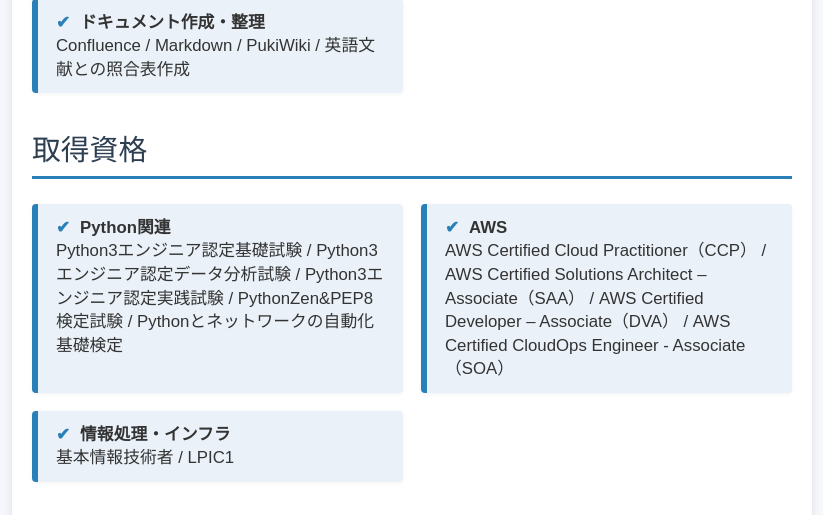
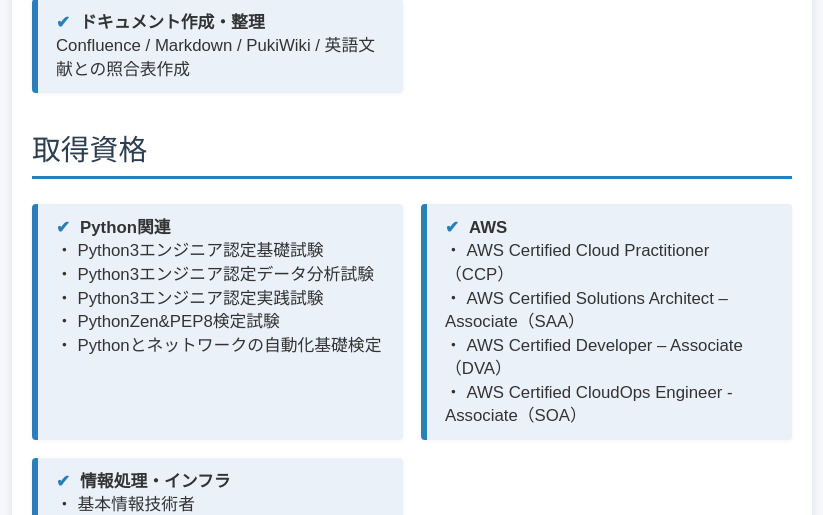
Before and after one commit to TechCat-Hello/portfolio-site, a Django app: page / in a window 1280 px wide. Shown: the part 1371-1886 px from the top of the page, without its empty margins (228-1051 px from the left). Run offline with Django 5.2, Linux system fonts and the light colour scheme.

Commit message:
Refine qualifications list

```diff
--- a/templates/home.html
+++ b/templates/home.html
@@ -40,21 +40,21 @@
         <h2>取得資格</h2>
         <ul class="skills-list">
             <li><strong>Python関連</strong><br>
-                Python3エンジニア認定基礎試験 /
-                Python3エンジニア認定データ分析試験 /
-                Python3エンジニア認定実践試験 /
-                PythonZen&PEP8検定試験 /
-                Pythonとネットワークの自動化基礎検定
+                ・ Python3エンジニア認定基礎試験<br>
+                ・ Python3エンジニア認定データ分析試験<br>
+                ・ Python3エンジニア認定実践試験<br>
+                ・ PythonZen&PEP8検定試験<br>
+                ・ Pythonとネットワークの自動化基礎検定
             </li>
             <li><strong>AWS</strong><br>
-                AWS Certified Cloud Practitioner（CCP） /
-                AWS Certified Solutions Architect – Associate（SAA） /
-                AWS Certified Developer – Associate（DVA） /
-                AWS Certified CloudOps Engineer - Associate（SOA）
+                ・ AWS Certified Cloud Practitioner（CCP）<br>
+                ・ AWS Certified Solutions Architect – Associate（SAA）<br>
+                ・ AWS Certified Developer – Associate（DVA）<br>
+                ・ AWS Certified CloudOps Engineer - Associate（SOA）
             </li>
             <li><strong>情報処理・インフラ</strong><br>
-                基本情報技術者 /
-                LPIC1
+                ・ 基本情報技術者<br>
+                ・ LPIC1
             </li>
         </ul>
     </section>
```
